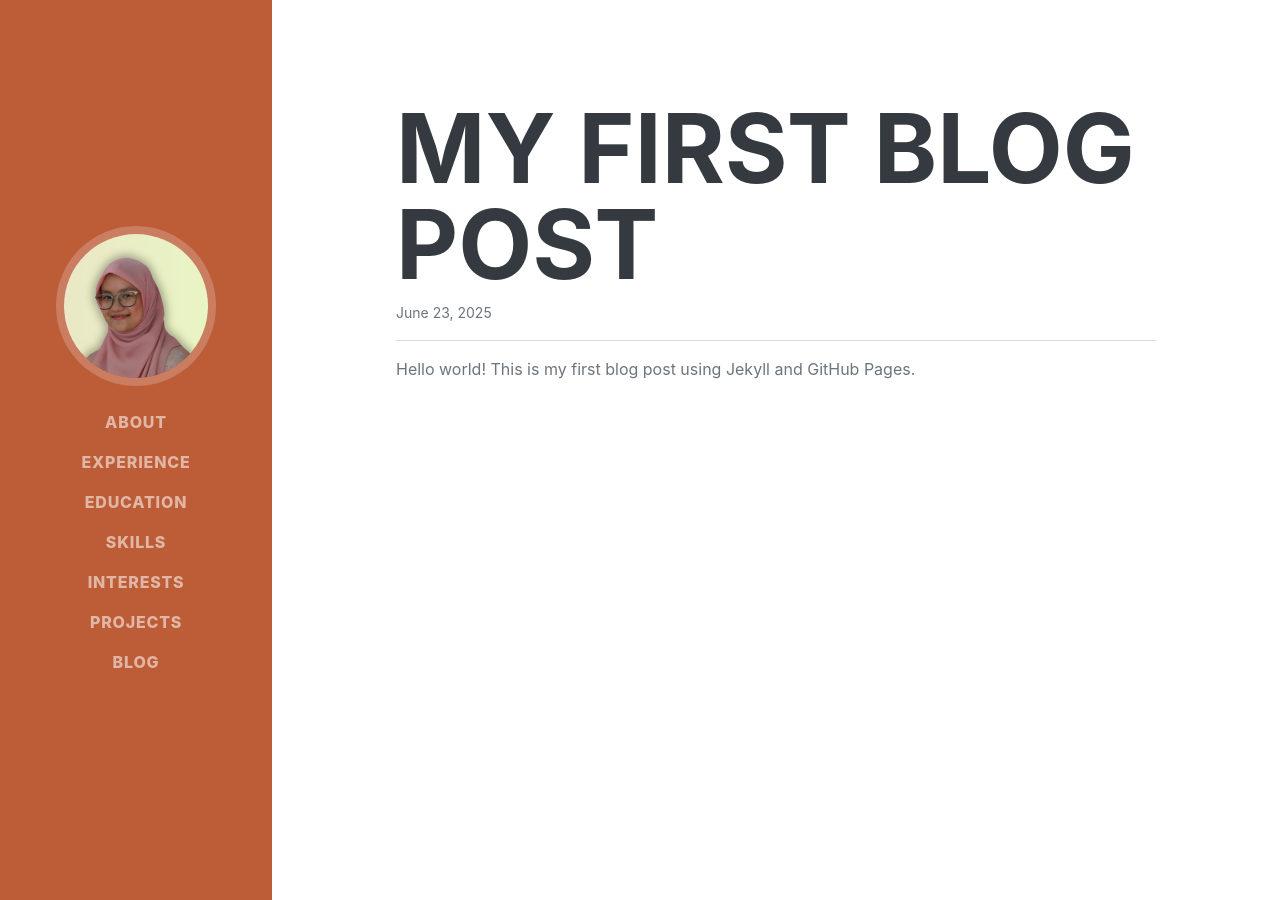
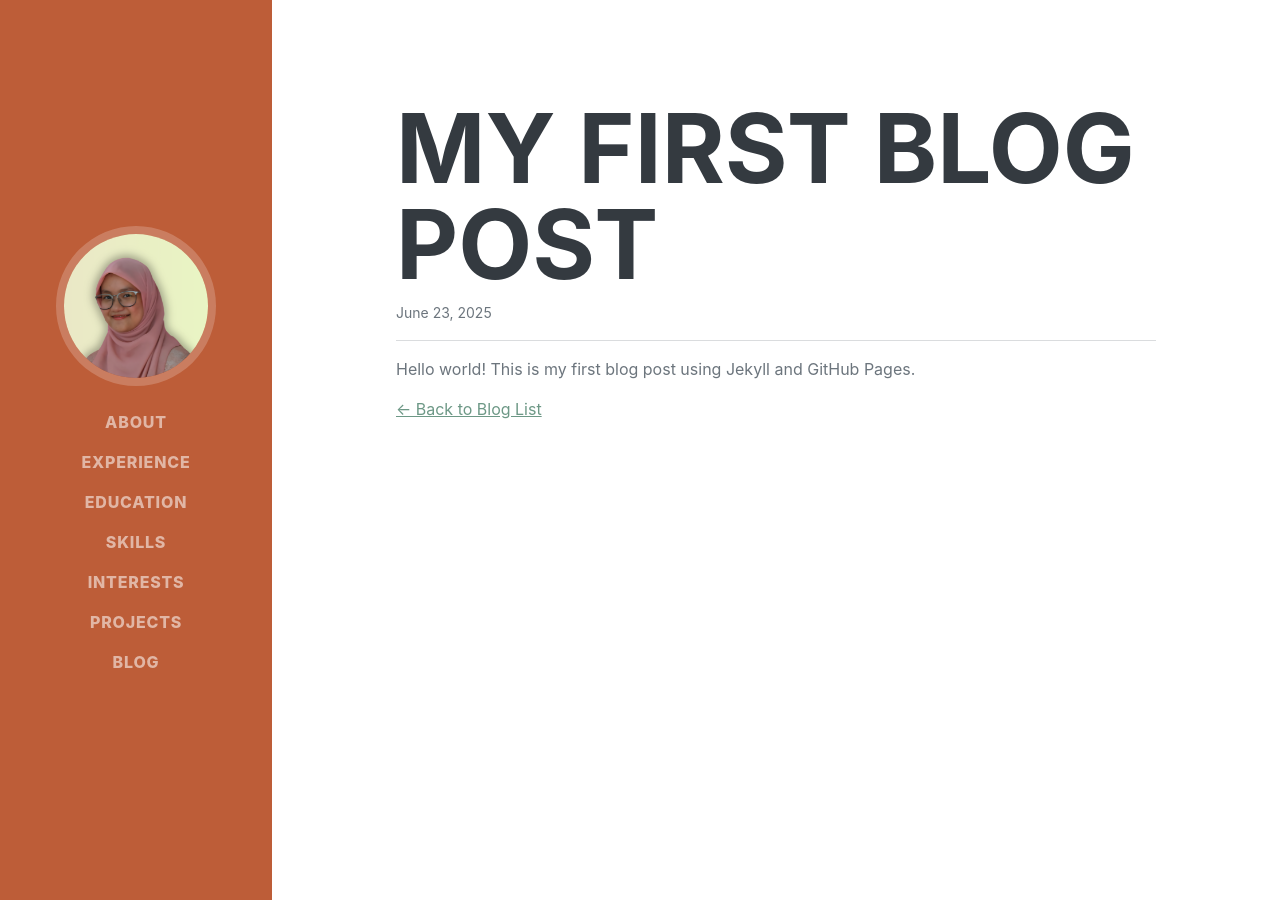
Before and after one commit to ChairunnisaAmanda/ChairunnisaAmanda.github.io, a Jekyll site: the page built from _posts/2025-06-23-my-first-post.md, in a window 1280 px wide. Built offline with Jekyll 4.4.1, drawn with Linux system fonts in a browser that asks for light colours; nearby versions of some CDN libraries; some web fonts are replaced.

Commit message:
Update post.html
add link bag

```diff
--- a/_layouts/post.html
+++ b/_layouts/post.html
@@ -48,6 +48,7 @@
           <p><small>{{ page.date | date: "%B %d, %Y" }}</small></p>
           <hr>
           {{ content }}
+            <p><a href="{{ '/blog' | relative_url }}">&larr; Back to Blog List</a></p>
         </div>
         <!-- Bootstrap core JS-->
         <script src="https://cdn.jsdelivr.net/npm/bootstrap@5.2.3/dist/js/bootstrap.bundle.min.js"></script>
```
